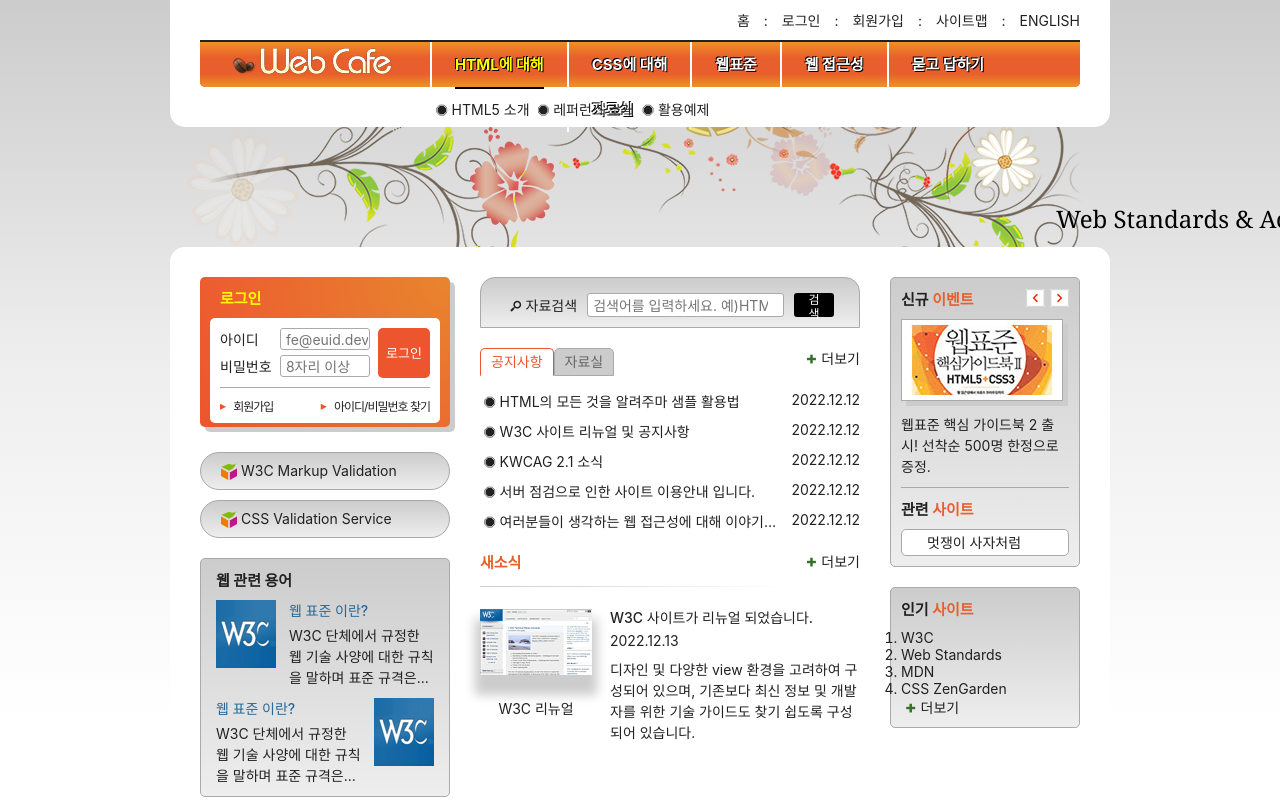
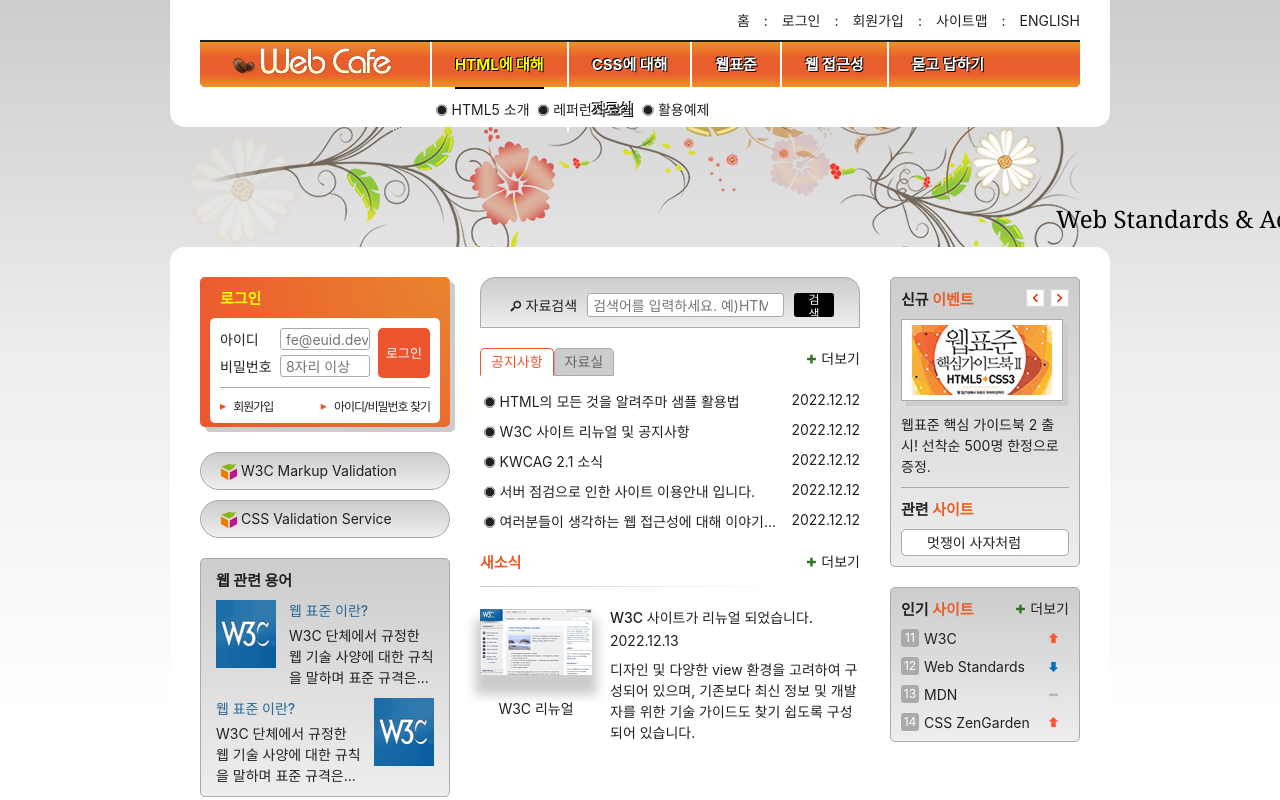
Before and after one commit to sumin-Kim-00/HTML5, a plain HTML site: page index.html in a window 1280 px wide. Shown: the top 800 px of the page. Drawn offline with Linux system fonts and the light colour scheme; a script that the page names is missing; a web font is replaced by a local one.

Commit message:
flex를 이용한 배치

```diff
--- a/styles/style.css
+++ b/styles/style.css
@@ -772,6 +772,65 @@
 }
 
 
+/* 인기 사이트 */
+
+.favorite {
+  position: relative;
+}
+
+.favorite-list {
+  /* background-color: yellow; */
+  list-style: none;
+  counter-reset: var-count 10;
+}
+
+.favorite-list li {
+  margin-top: 10px;
+  counter-increment: var-count;  /* 변수명 쓰고 싶은거 씀 */
+  display: flex;
+  align-items: center;
+}
+
+.favorite-list li::before {
+  content: counter(var-count);
+  background-color: #aaa;
+  color: white;
+  font-size: 1.2rem;
+  margin-right: 5px;
+  border-radius: 3px;
+  display: inline-block;
+  width: 1.5em;
+  text-align: center;
+  line-height: 1.5;
+}
+
+.up, .stop, .down {
+  display: inline-block;
+  margin-left: auto;
+  width: 20px;
+  height: 11px;
+  background: url(./images/rank.png) no-repeat;
+}
+
+
+.stop {
+  background-position: 0 48%;
+}
+
+.down {
+  background-position: 0 100%;
+}
+
+
+.favorite-more {
+  position: absolute;
+  top: -8px;
+  right: -8px;
+  padding: 8px;
+}
+
+
+
 /* 슬로건 */
 .slogan {
   background: skyblue;
```
